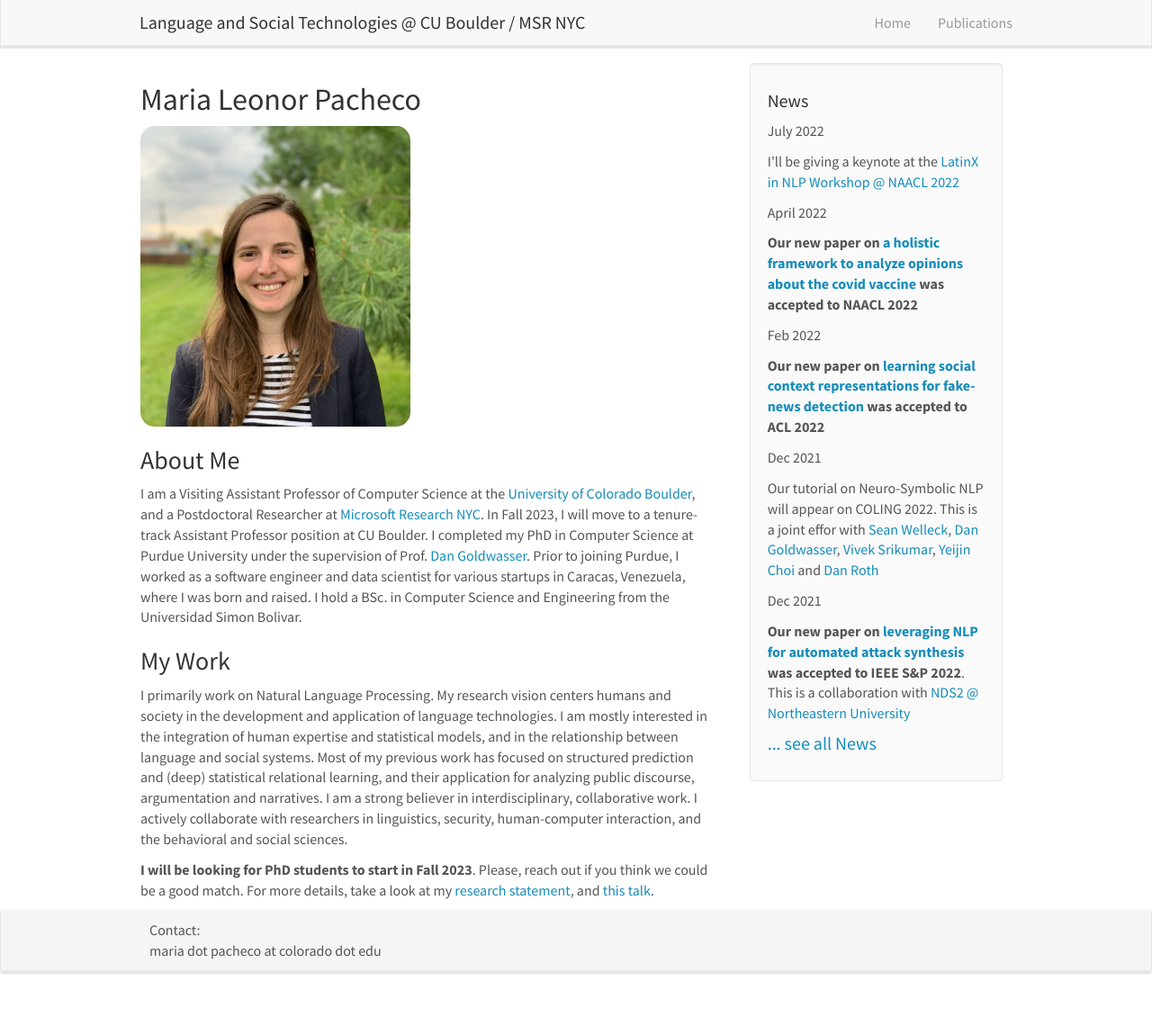
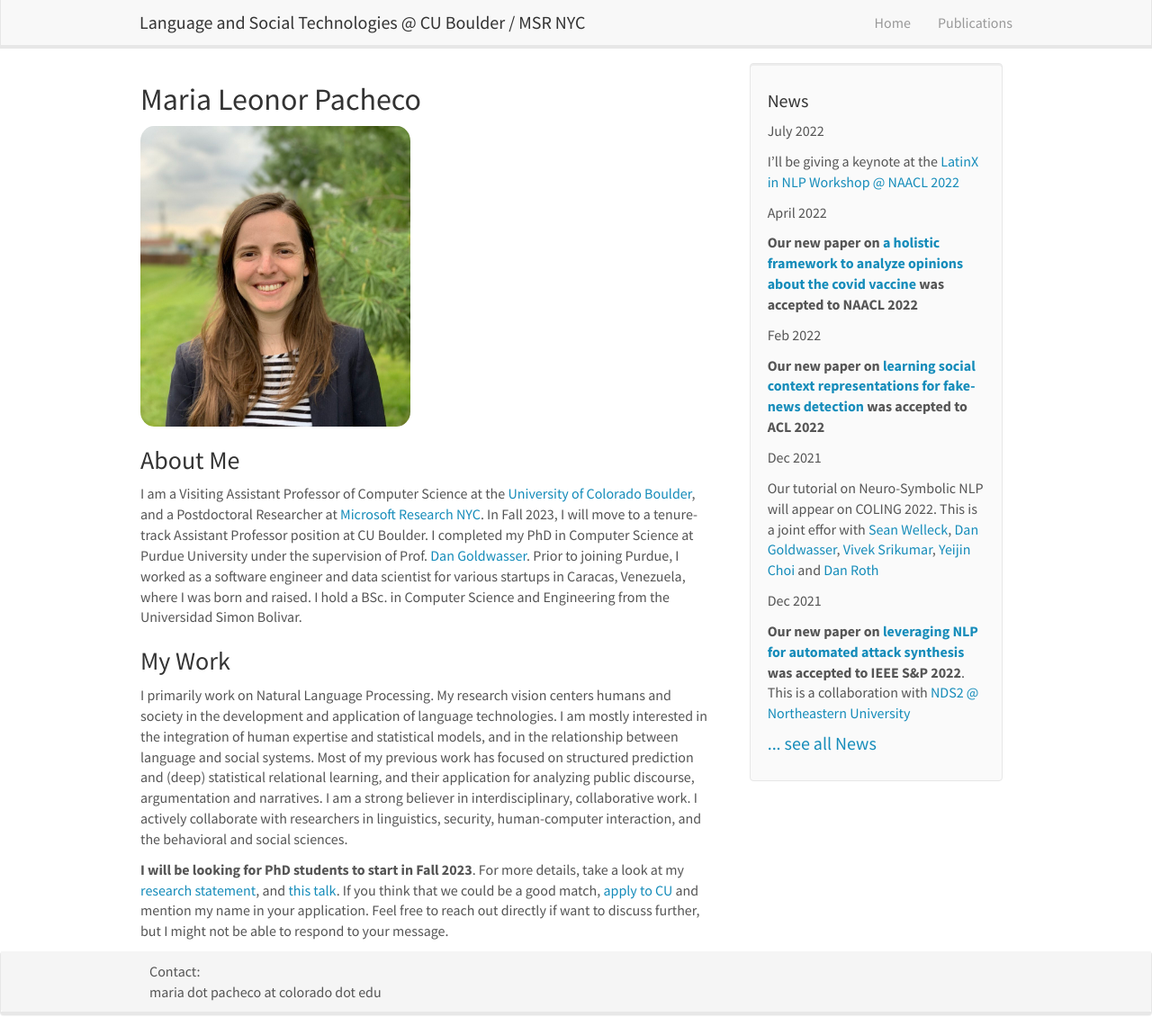
Before and after one commit to mlpacheco/mlpacheco.github.io, a Jekyll site: the page built from _pages/home.md, in a window 1280 px wide and 1150 px high. Shown: the whole window at 90% size. Built offline with Jekyll 4.4.1, drawn with Linux system fonts in a browser that asks for light colours; nearby versions of some CDN libraries.

Commit message:
Update home.md

```diff
--- a/_pages/home.md
+++ b/_pages/home.md
@@ -17,4 +17,4 @@
 I primarily work on Natural Language Processing. My research vision centers humans and society in the development and application of language technologies. I am mostly interested in the integration of human expertise and statistical models, and in the relationship between language and social systems. Most of my previous work has focused on structured prediction and (deep) statistical relational learning, and their application for analyzing public discourse, argumentation and narratives. I am a strong believer in interdisciplinary, collaborative work. I actively collaborate with researchers in linguistics, security, human-computer interaction, and the behavioral and social sciences.
 
 
-**I will be looking for PhD students to start in Fall 2023**. Please, reach out if you think we could be a good match. For more details, take a look at my [research statement](https://mlpacheco.github.io/files/mlpacheco_research_statement.pdf), and [this talk](https://www.youtube.com/watch?v=MMDD9kgVKJA).
+**I will be looking for PhD students to start in Fall 2023**. For more details, take a look at my [research statement](https://mlpacheco.github.io/files/mlpacheco_research_statement.pdf), and [this talk](https://www.youtube.com/watch?v=MMDD9kgVKJA). If you think that we could be a good match, [apply to CU](https://www.colorado.edu/cs/admissions/graduate-admissions/how-apply) and mention my name in your application. Feel free to reach out directly if want to discuss further, but I might not be able to respond to your message.
```
